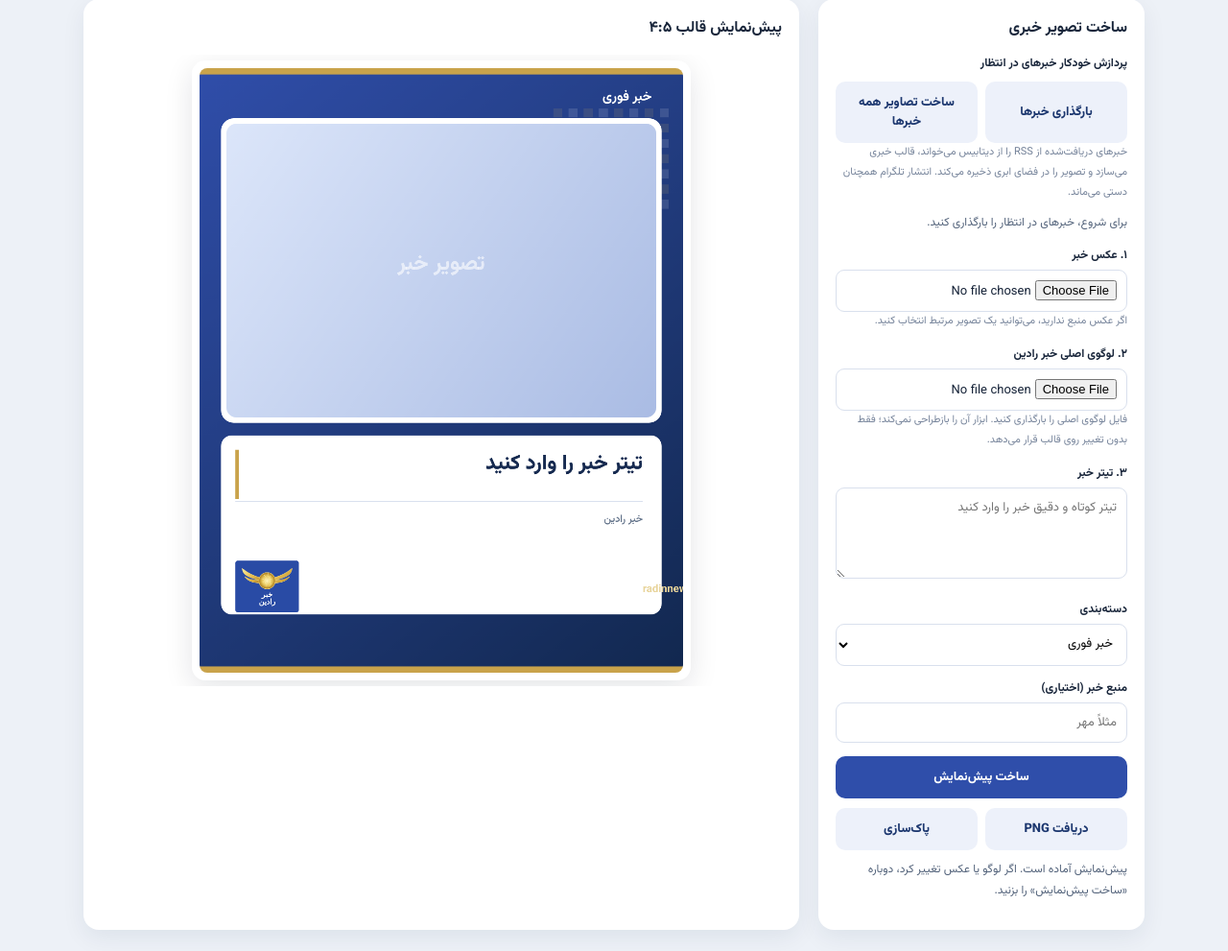
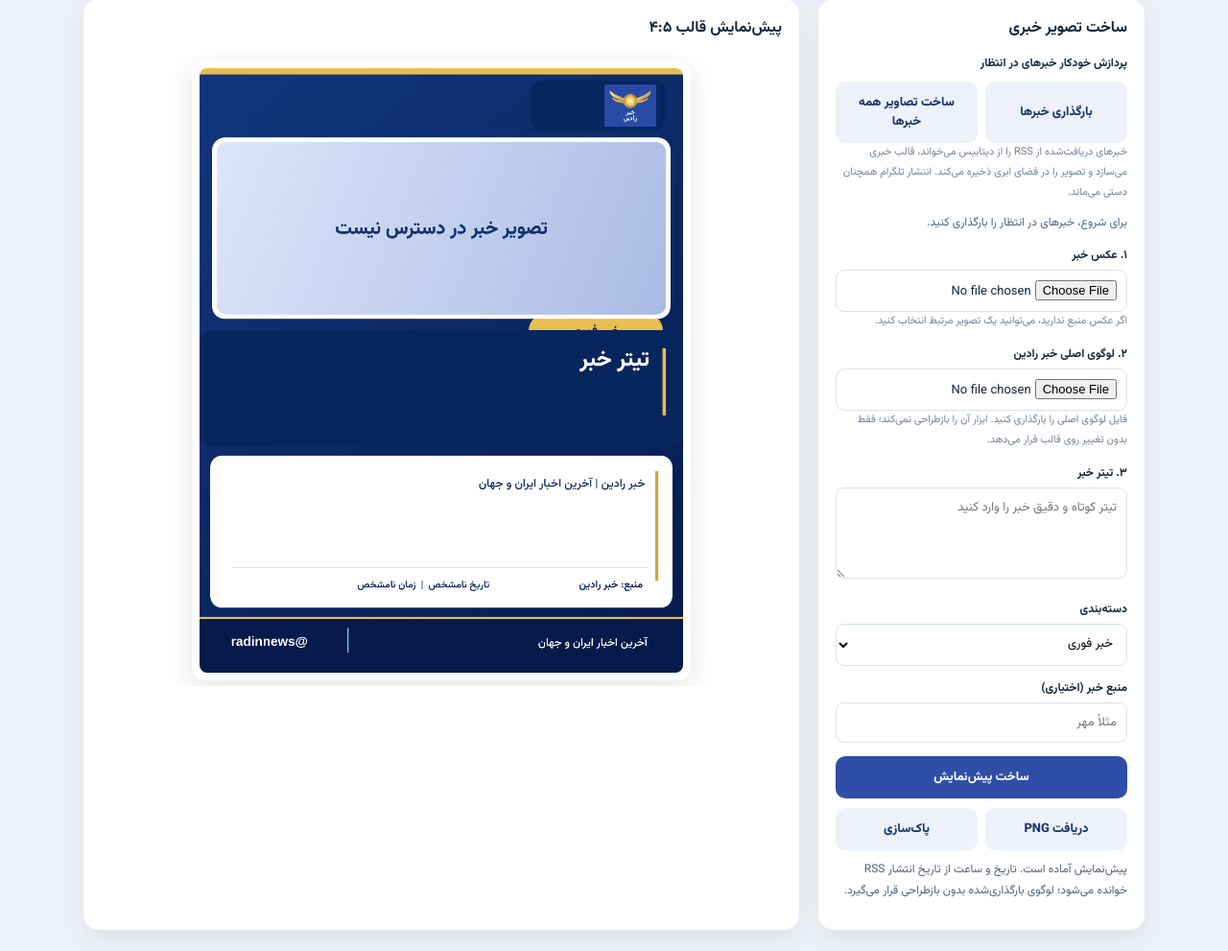
Before and after one commit to amirrivazak66-beep/khabarradin, a plain HTML site: page graphic-studio.html in a window 1280 px wide. Shown: the part 76-1067 px from the top of the page at 96% size. Drawn offline with nearby package versions, Linux system fonts and the light colour scheme.

Commit message:
Redesign Telegram news graphic and use RSS publication date

```diff
--- a/graphic-studio.html
+++ b/graphic-studio.html
@@ -31,7 +31,7 @@ let pendingQueue=[];
 async function loadQueue(){
   queueEl.textContent='در حال دریافت خبرها...';
   try{
-    const {data,error}=await sb.from('news_items').select('id,title,summary,category,image_url,graphic_image_url,source_name,published,review_status').eq('published',false).neq('review_status','rejected').order('created_at',{ascending:false}).limit(30);
+    const {data,error}=await sb.from('news_items').select('id,title,summary,category,image_url,graphic_image_url,source_name,pub_date,published,review_status').eq('published',false).neq('review_status','rejected').order('created_at',{ascending:false}).limit(30);
     if(error)throw error;
     if(!data?.length){pendingQueue=[];queueEl.textContent='خبر تأییدنشده‌ای پیدا نشد.';return}
     pendingQueue=data;
@@ -43,7 +43,7 @@ async function makeForNews(item,btn){
   if(!item)return;
   btn.disabled=true;btn.textContent='در حال ساخت...';
   try{
-    $('title').value=item.title||'';$('category').value=[...$('category').options].some(o=>o.value===item.category)?item.category:'خبر فوری';
+    activeItem=item;$('title').value=item.title||'';$('category').value=[...$('category').options].some(o=>o.value===item.category)?item.category:'خبر فوری';
     $('source').value=item.source_name||'';photoImg=null;
     if(item.image_url){try{photoImg=await loadRemoteImage(item.image_url)}catch(_){photoImg=null}}
     render();
@@ -78,22 +78,36 @@ function wrapText(text,maxWidth,font){ctx.font=font;const words=(text||'').trim(
 function drawCover(im,x,y,w,h){if(!im)return;const scale=Math.max(w/im.width,h/im.height),sw=w/scale,sh=h/scale,sx=(im.width-sw)/2,sy=(im.height-sh)/2;ctx.drawImage(im,sx,sy,sw,sh,x,y,w,h)}
 function render(){
 const W=1080,H=1350;ctx.clearRect(0,0,W,H);
-const bg=ctx.createLinearGradient(0,0,W,H);bg.addColorStop(0,'#304eaa');bg.addColorStop(1,'#12284f');ctx.fillStyle=bg;ctx.fillRect(0,0,W,H);
-// pixel motif
-ctx.globalAlpha=.12;for(let r=0;r<7;r++)for(let c=0;c<8;c++){ctx.fillStyle=(r+c)%2?'#ffffff':'#d7b65f';ctx.fillRect(790+c*34,90+r*34,20,20)}ctx.globalAlpha=1;
-// header ribbon
-ctx.fillStyle='#c9a34b';ctx.fillRect(0,0,W,14);ctx.fillStyle='#fff';ctx.font='700 30px Vazirmatn,Tahoma,sans-serif';ctx.textAlign='right';ctx.fillText($('category').value,1010,72);
-// photo panel
-roundRect(ctx,48,112,984,680,28,'#ffffff');ctx.save();ctx.beginPath();ctx.roundRect(60,124,960,656,22);ctx.clip();if(photoImg)drawCover(photoImg,60,124,960,656);else{const p=ctx.createLinearGradient(60,124,1020,780);p.addColorStop(0,'#dce6fa');p.addColorStop(1,'#aabce4');ctx.fillStyle=p;ctx.fillRect(60,124,960,656);ctx.fillStyle='#fff';ctx.globalAlpha=.6;ctx.font='800 48px Vazirmatn,Tahoma';ctx.textAlign='center';ctx.fillText('تصویر خبر',540,450);ctx.globalAlpha=1}ctx.restore();
-// lower content card
-roundRect(ctx,48,820,984,400,24,'#ffffff');ctx.fillStyle='#c9a34b';ctx.fillRect(80,852,8,110);
-const title=$('title').value.trim()||'تیتر خبر را وارد کنید';const lines=wrapText(title,850,'800 46px Vazirmatn,Tahoma,sans-serif').slice(0,3);ctx.fillStyle='#162a50';ctx.textAlign='right';ctx.direction='rtl';ctx.font='800 46px Vazirmatn,Tahoma,sans-serif';let ty=895;for(const line of lines){ctx.fillText(line,990,ty);ty+=66}
-ctx.fillStyle='#d9e0ee';ctx.fillRect(80,ty+6,910,2);ctx.fillStyle='#64748b';ctx.font='500 23px Vazirmatn,Tahoma,sans-serif';ctx.fillText($('source').value.trim()?('منبع: '+$('source').value.trim()):'خبر رادین',990,ty+52);
-// logo, unchanged aspect ratio
-if(logoImg){const maxW=300,maxH=115,scale=Math.min(maxW/logoImg.width,maxH/logoImg.height);const lw=logoImg.width*scale,lh=logoImg.height*scale;ctx.drawImage(logoImg,80,1100,lw,lh)}else{ctx.fillStyle='#fff';ctx.font='800 28px Vazirmatn,Tahoma,sans-serif';ctx.textAlign='left';ctx.fillText('لوگو را بارگذاری کنید',80,1155)}
-ctx.textAlign='left';ctx.fillStyle='#e8d49a';ctx.font='700 24px Vazirmatn,Tahoma,sans-serif';ctx.fillText('@radinnews',990,1170);
-ctx.fillStyle='#c9a34b';ctx.fillRect(0,H-14,W,14);
-$('status').textContent='پیش‌نمایش آماده است. اگر لوگو یا عکس تغییر کرد، دوباره «ساخت پیش‌نمایش» را بزنید.';
+const bg=ctx.createLinearGradient(0,0,W,H);bg.addColorStop(0,'#12377f');bg.addColorStop(1,'#061b4b');ctx.fillStyle=bg;ctx.fillRect(0,0,W,H);
+ctx.fillStyle='#e5bd55';ctx.fillRect(0,0,W,14);
+ctx.globalAlpha=.13;for(let r=0;r<8;r++)for(let c=0;c<9;c++){ctx.fillStyle='#64a8ff';ctx.beginPath();ctx.arc(45+c*28,900+r*28,5,0,Math.PI*2);ctx.fill()}ctx.globalAlpha=1;
+// Header: category and original brand logo asset, preserved without redraw.
+roundRect(ctx,740,28,300,112,24,'#08265e');
+if(logoImg){const maxW=270,maxH=94,scale=Math.min(maxW/logoImg.width,maxH/logoImg.height);const lw=logoImg.width*scale,lh=logoImg.height*scale;ctx.drawImage(logoImg,1020-lw,37+(94-lh)/2,lw,lh)}
+ctx.fillStyle='#e9bd4f';roundRect(ctx,735,550,300,72,36,'#e9bd4f');ctx.fillStyle='#08265e';ctx.font='800 30px Vazirmatn,Tahoma,sans-serif';ctx.textAlign='center';ctx.direction='rtl';ctx.fillText($('category').value,885,596);
+// Photo
+roundRect(ctx,28,155,1024,405,28,'#fff');ctx.save();ctx.beginPath();ctx.roundRect(38,165,1004,385,22);ctx.clip();
+if(photoImg)drawCover(photoImg,38,165,1004,385);else{const p=ctx.createLinearGradient(38,165,1042,550);p.addColorStop(0,'#dce6fa');p.addColorStop(1,'#aabce4');ctx.fillStyle=p;ctx.fillRect(38,165,1004,385);ctx.fillStyle='#15336f';ctx.font='800 42px Vazirmatn,Tahoma';ctx.textAlign='center';ctx.fillText('تصویر خبر در دسترس نیست',540,370)}ctx.restore();
+// Headline panel
+roundRect(ctx,0,585,1080,260,28,'#08265e');ctx.fillStyle='#e9bd4f';ctx.fillRect(1034,625,8,150);
+const title=$('title').value.trim()||'تیتر خبر';const lines=wrapText(title,900,'800 50px Vazirmatn,Tahoma,sans-serif').slice(0,3);ctx.fillStyle='#fff';ctx.textAlign='right';ctx.direction='rtl';ctx.font='800 50px Vazirmatn,Tahoma,sans-serif';let ty=665;for(const line of lines){ctx.fillText(line,1005,ty);ty+=61}
+// Summary card
+roundRect(ctx,24,865,1032,340,26,'#fff');ctx.fillStyle='#d3a73f';ctx.fillRect(1018,900,7,245);
+const summary=String(activeItem?.summary||'').replace(/<[^>]*>/g,' ').replace(/\\s+/g,' ').trim();
+const summaryLines=wrapText(summary,900,'500 29px Vazirmatn,Tahoma,sans-serif').slice(0,5);
+ctx.fillStyle='#102b62';ctx.font='500 29px Vazirmatn,Tahoma,sans-serif';ctx.textAlign='right';let sy=925;
+if(summaryLines.length){for(const line of summaryLines){ctx.fillText(line,995,sy);sy+=43}}else{ctx.font='500 26px Vazirmatn,Tahoma,sans-serif';ctx.fillText('خبر رادین | آخرین اخبار ایران و جهان',995,935);sy=980}
+ctx.strokeStyle='#dce2ec';ctx.lineWidth=2;ctx.beginPath();ctx.moveTo(70,1115);ctx.lineTo(1000,1115);ctx.stroke();
+// Timestamp/date are sourced from RSS pub_date, not generated from current time.
+let dateText='تاریخ نامشخص',timeText='زمان نامشخص';
+const rawDate=activeItem?.pub_date;
+if(rawDate){const d=new Date(rawDate);if(!Number.isNaN(d.getTime())){try{dateText=new Intl.DateTimeFormat('fa-IR-u-ca-persian',{year:'numeric',month:'long',day:'numeric',timeZone:'Asia/Tehran'}).format(d);timeText=new Intl.DateTimeFormat('fa-IR',{hour:'2-digit',minute:'2-digit',hour12:false,timeZone:'Asia/Tehran'}).format(d)}catch(_){dateText=d.toLocaleDateString('fa-IR');timeText=d.toLocaleTimeString('fa-IR',{hour:'2-digit',minute:'2-digit'})}}}
+ctx.fillStyle='#102b62';ctx.font='700 23px Vazirmatn,Tahoma,sans-serif';ctx.textAlign='right';ctx.fillText('منبع: '+($('source').value.trim()||activeItem?.source_name||'خبر رادین'),990,1160);
+ctx.textAlign='center';ctx.font='600 22px Vazirmatn,Tahoma,sans-serif';ctx.fillText(dateText+'  |  '+timeText,500,1160);
+// Branded footer
+ctx.fillStyle='#061b4b';ctx.fillRect(0,1225,W,125);ctx.fillStyle='#e5bd55';ctx.fillRect(0,1225,W,5);
+ctx.fillStyle='#fff';ctx.textAlign='left';ctx.font='800 29px Arial,sans-serif';ctx.fillText('@radinnews',70,1290);ctx.fillStyle='#70c7ff';ctx.fillRect(330,1250,3,55);ctx.fillStyle='#fff';ctx.textAlign='right';ctx.direction='rtl';ctx.font='500 25px Vazirmatn,Tahoma,sans-serif';ctx.fillText('آخرین اخبار ایران و جهان',1000,1290);
+$('status').textContent='پیش‌نمایش آماده است. تاریخ و ساعت از تاریخ انتشار RSS خوانده می‌شود؛ لوگوی بارگذاری‌شده بدون بازطراحی قرار می‌گیرد.';
 }
 $('photo').addEventListener('change',async e=>{photoImg=await loadFile(e.target.files[0]);render()});
 $('logo').addEventListener('change',async e=>{logoImg=await loadFile(e.target.files[0]);render()});
```
